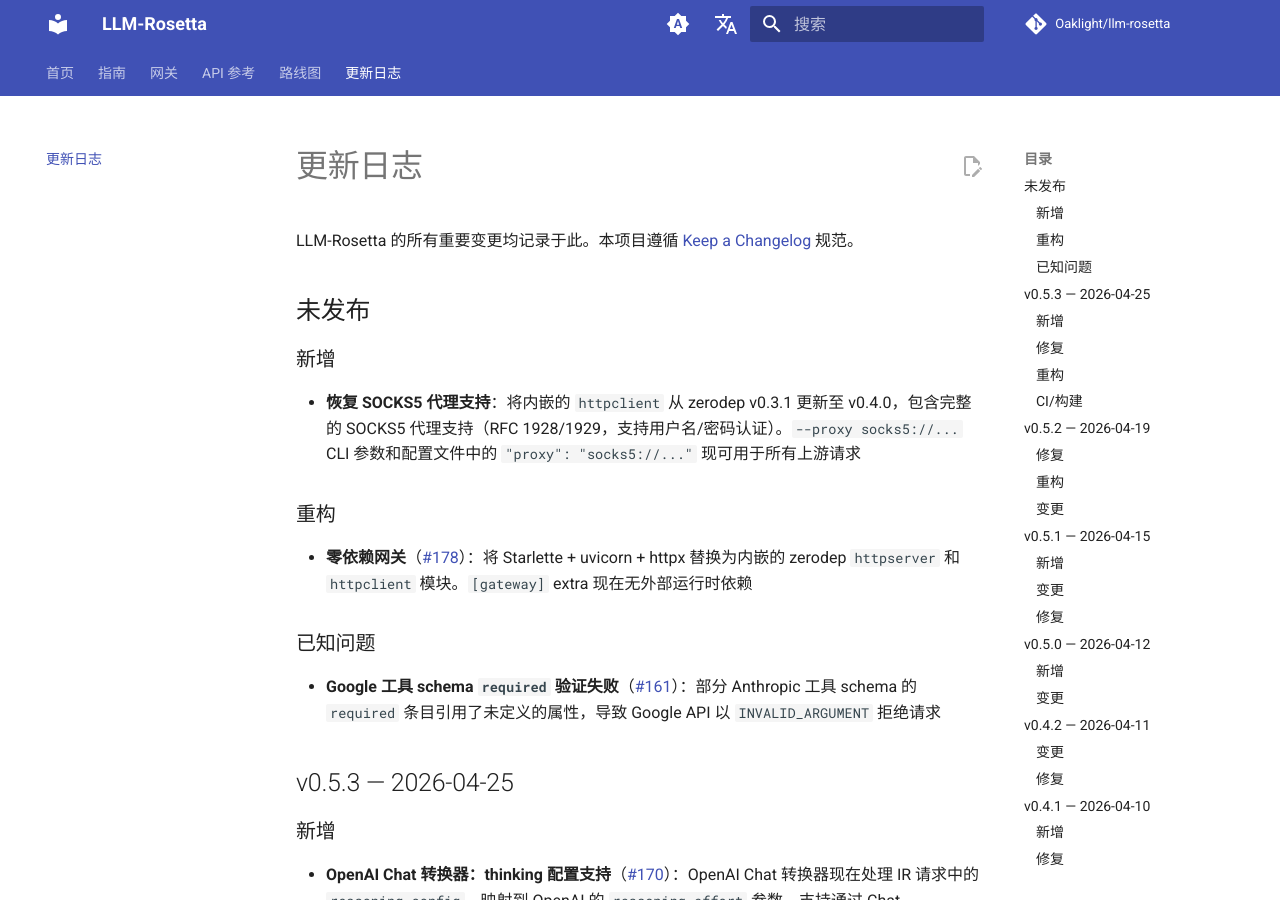
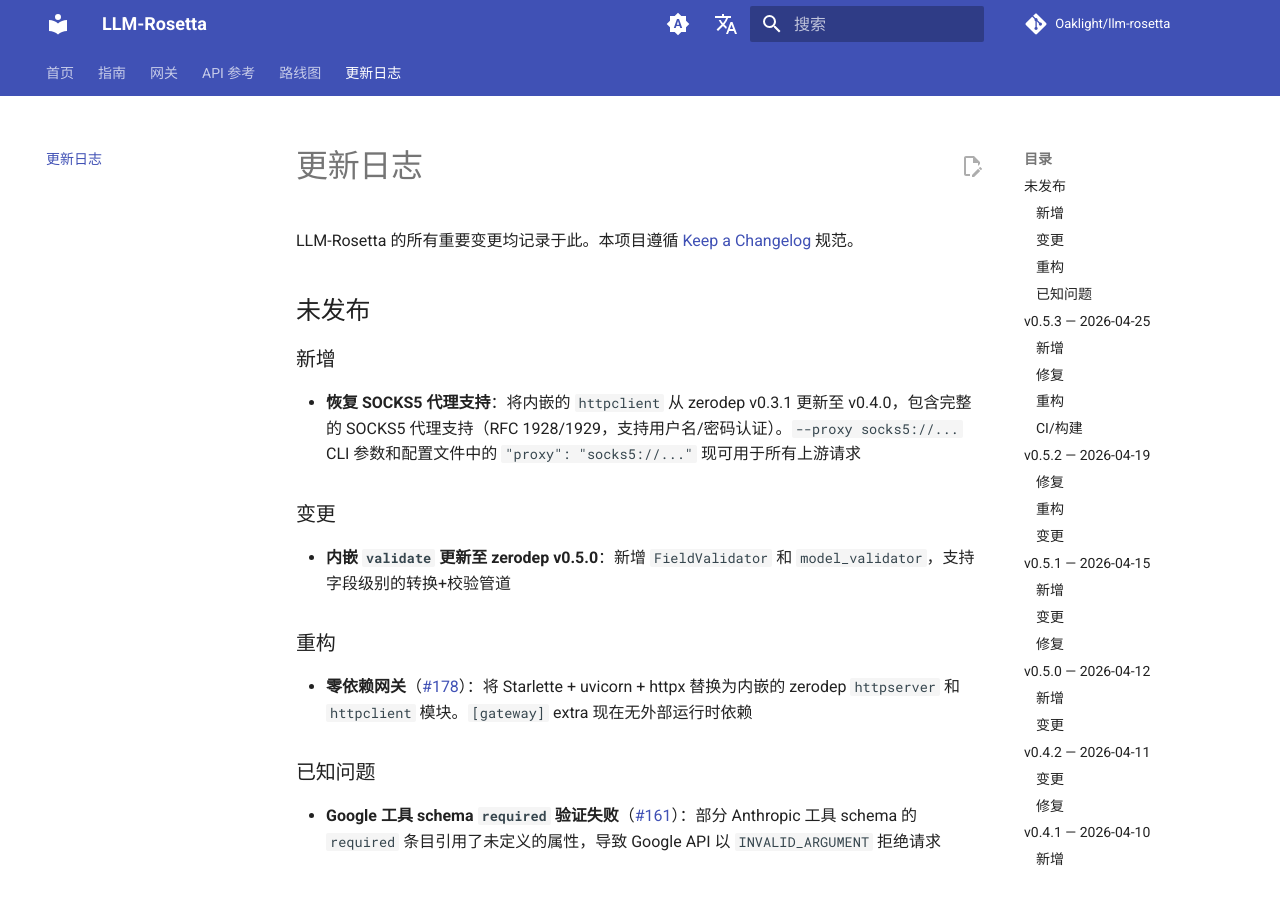
Before and after one commit to Oaklight/llm-rosetta, an MkDocs documentation site: the page built from docs/changelog.md, in a window 1280 px wide and 900 px high. Built offline with MkDocs 1.6.1 and Material for MkDocs 9.7.7, drawn with Linux system fonts in a browser that asks for light colours; comment, search, counter and statistics services are not loaded.

Commit message:
docs: 补充 validate v0.5.0 更新到更新日志

```diff
--- a/docs/changelog.md
+++ b/docs/changelog.md
@@ -11,6 +11,10 @@
 ### 新增
 
 - **恢复 SOCKS5 代理支持**：将内嵌的 `httpclient` 从 zerodep v0.3.1 更新至 v0.4.0，包含完整的 SOCKS5 代理支持（RFC 1928/1929，支持用户名/密码认证）。`--proxy socks5://...` CLI 参数和配置文件中的 `"proxy": "socks5://..."` 现可用于所有上游请求
+
+### 变更
+
+- **内嵌 `validate` 更新至 zerodep v0.5.0**：新增 `FieldValidator` 和 `model_validator`，支持字段级别的转换+校验管道
 
 ### 重构
 
```
